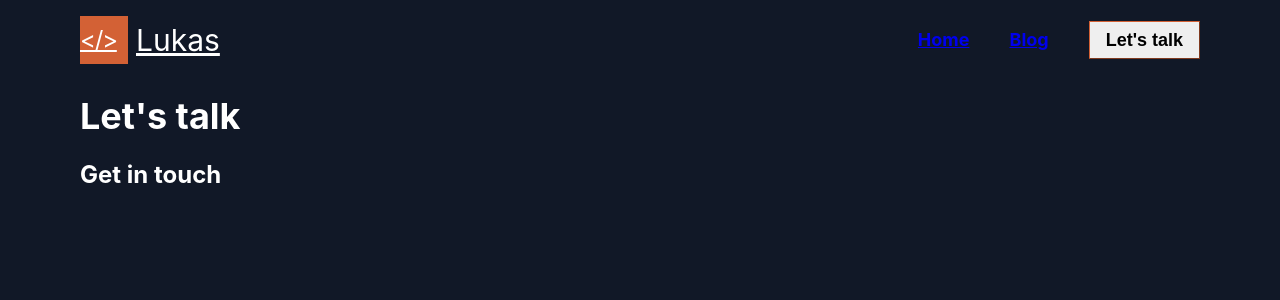
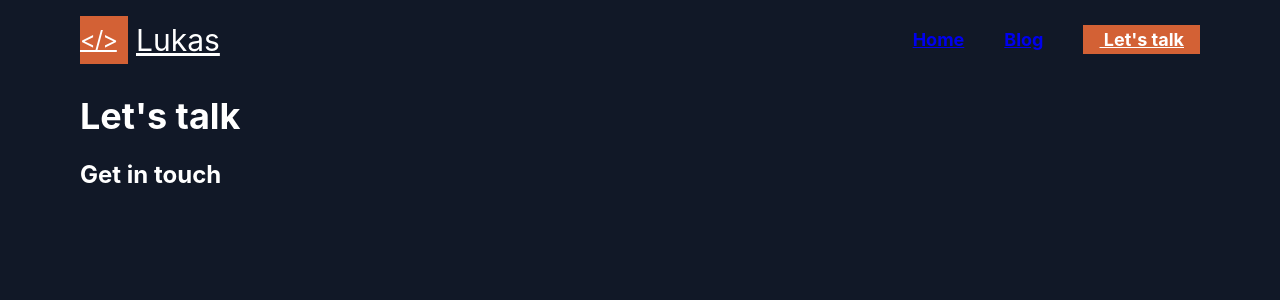
Before and after one commit to Klukies/lukas-cornille-nuxt, a Nuxt app: page /contact in a window 1280 px wide. Shown: the top 300 px of the page. Built offline with nearby package versions, Linux system fonts and the light colour scheme.

Commit message:
Refactor let's talk to nuxt-link

```diff
--- a/components/Header/Header.vue
+++ b/components/Header/Header.vue
@@ -2,7 +2,7 @@
   <header>
     <Brand />
     <Hamburger :is-active="isMenuActive" @click="$emit('toggleMenu')" />
-    <Navigation :is-blog-active="isBlogActive" @openContactModal="$emit('openContactModal')" />
+    <Navigation :is-blog-active="isBlogActive" />
   </header>
 </template>
 
--- a/components/Header/LetsTalk.vue
+++ /dev/null
@@ -1,19 +0,0 @@
-<template>
-  <Button
-    label="Let's talk"
-    :classes="['button-orange', 'button-outlined', 'button-swipe-left']"
-    @click="$emit('openContactModal')"
-  />
-</template>
-
-<script lang="ts">
-import Vue from 'vue';
-import Button from '../Shared/Button.vue';
-
-export default Vue.extend({
-  components: { Button },
-  data() {
-    return {};
-  },
-});
-</script>
--- a/components/Header/MobileMenu.vue
+++ b/components/Header/MobileMenu.vue
@@ -3,7 +3,7 @@
     <nav @click="$emit('click')">
       <nuxt-link to="/">Home</nuxt-link>
       <nuxt-link to="/blog" :class="{ 'nuxt-link-exact-active': isBlogActive }">Blog</nuxt-link>
-      <button>Let's talk</button>
+      <nuxt-link to="/contact">Let's talk</nuxt-link>
     </nav>
   </div>
 </template>
--- a/components/Header/Navigation.vue
+++ b/components/Header/Navigation.vue
@@ -2,16 +2,16 @@
   <nav>
     <nuxt-link to="/">Home</nuxt-link>
     <nuxt-link to="/blog" :class="{ 'nuxt-link-exact-active': isBlogActive }">Blog</nuxt-link>
-    <LetsTalk @openContactModal="$emit('openContactModal')" />
+    <nuxt-link to="/contact" class="link-button button-outlined button-swipe-left">
+      Let's talk
+    </nuxt-link>
   </nav>
 </template>
 
 <script lang="ts">
 import Vue from 'vue';
-import LetsTalk from './LetsTalk.vue';
 
 export default Vue.extend({
-  components: { LetsTalk },
   props: {
     isBlogActive: {
       type: Boolean,
@@ -39,4 +39,30 @@ nav {
 a:not(:last-child) {
   @apply mr-10;
 }
+
+a:hover {
+  @apply text-orange-700;
+}
+
+.link-button {
+  @apply py-1 px-4 font-bold text-lg outline-none;
+}
+
+.nuxt-link-exact-active.button-swipe-left {
+  @apply text-white;
+  box-shadow: inset 200px 0 0 0 #d36135;
+}
+
+.button-outlined {
+  @apply border border-orange-700;
+}
+
+.button-swipe-left {
+  box-shadow: inset 0 0 0 0 #d36135;
+  transition: ease-out 0.4s;
+}
+
+.button-swipe-left:hover {
+  box-shadow: inset 200px 0 0 0 #d36135;
+}
 </style>
--- a/components/Shared/Button.vue
+++ /dev/null
@@ -1,42 +0,0 @@
-<template>
-  <button :class="classes.join(' ')" @click="$emit('click')">{{ label }}</button>
-</template>
-
-<script lang="ts">
-import Vue from 'vue';
-
-export default Vue.extend({
-  components: {},
-  props: {
-    label: {
-      type: String,
-      required: true,
-    },
-    classes: {
-      type: Array,
-      required: false,
-      default: undefined,
-      validator: (array) => array.every((item) => typeof item === 'string'),
-    },
-  },
-});
-</script>
-
-<style scoped>
-button {
-  @apply py-1 px-4 font-bold text-lg outline-none;
-}
-
-.button-outlined {
-  @apply border border-orange-700;
-}
-
-.button-swipe-left {
-  box-shadow: inset 0 0 0 0 #d36135;
-  transition: ease-out 0.4s;
-}
-
-.button-swipe-left:hover {
-  box-shadow: inset 200px 0 0 0 #d36135;
-}
-</style>
--- a/layouts/default.vue
+++ b/layouts/default.vue
@@ -3,7 +3,6 @@
     <Header
       :is-menu-active="isMenuActive"
       :is-blog-active="isBlogActive"
-      @openContactModal="openContactModal"
       @toggleMenu="toggleMenu"
     />
     <MobileMenu
@@ -35,9 +34,6 @@ export default Vue.extend({
     },
   },
   methods: {
-    openContactModal() {
-      console.log('opening');
-    },
     toggleMenu() {
       this.isMenuActive = !this.isMenuActive;
     },
```
